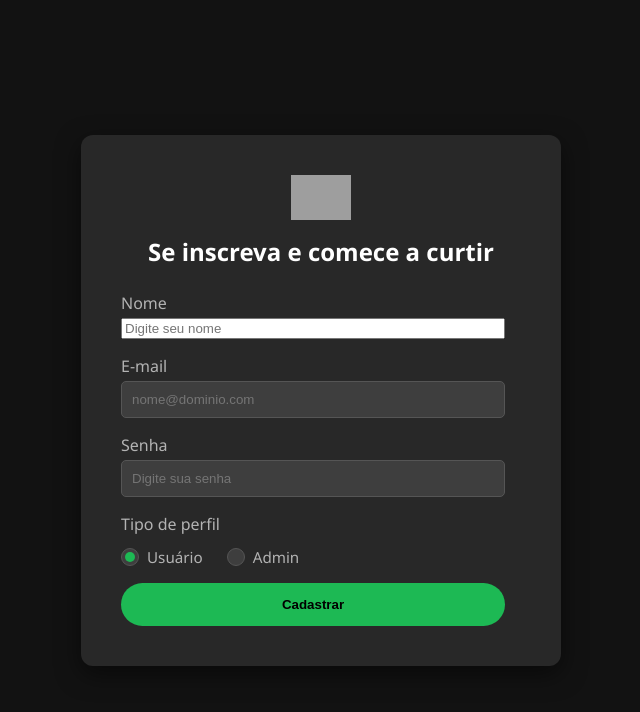
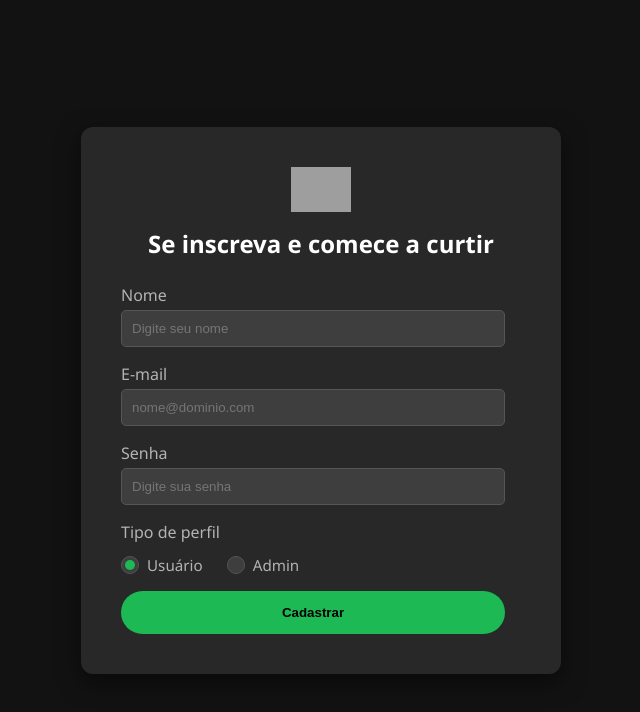
Before and after one commit to Heloisamsk/gerenciador-musica, an Angular app in the folder frontend/gerenciador_musica_frontend/: page /cadastro in a window 1280 px wide. Shown: the top 712 px of the page, without its empty margins (319-959 px from the left). Built offline with nearby package versions, Linux system fonts and the light colour scheme; grey boxes are pictures that could not be loaded.

Commit message:
Fix(Frontend): fixado o estilo do form Nome para corresponder ao padrão spotfy

```diff
--- a/frontend/gerenciador_musica_frontend/src/app/pages/cadastro/cadastro.html
+++ b/frontend/gerenciador_musica_frontend/src/app/pages/cadastro/cadastro.html
@@ -13,6 +13,7 @@
         <label for="nome">Nome</label>
         <input
           id="nome"
+          class="form-input"
           formControlName="nome"
           placeholder="Digite seu nome"
         />
```
